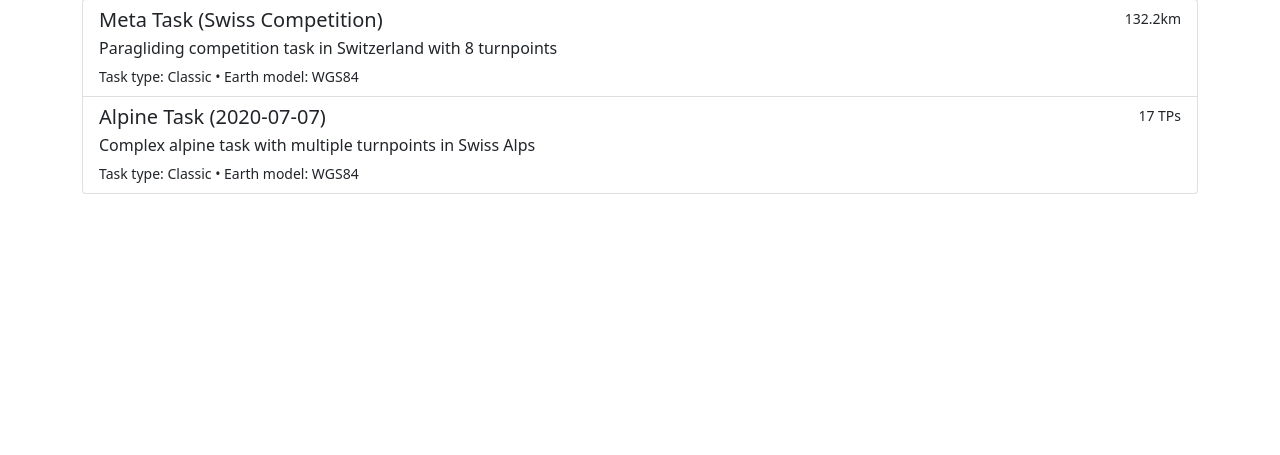
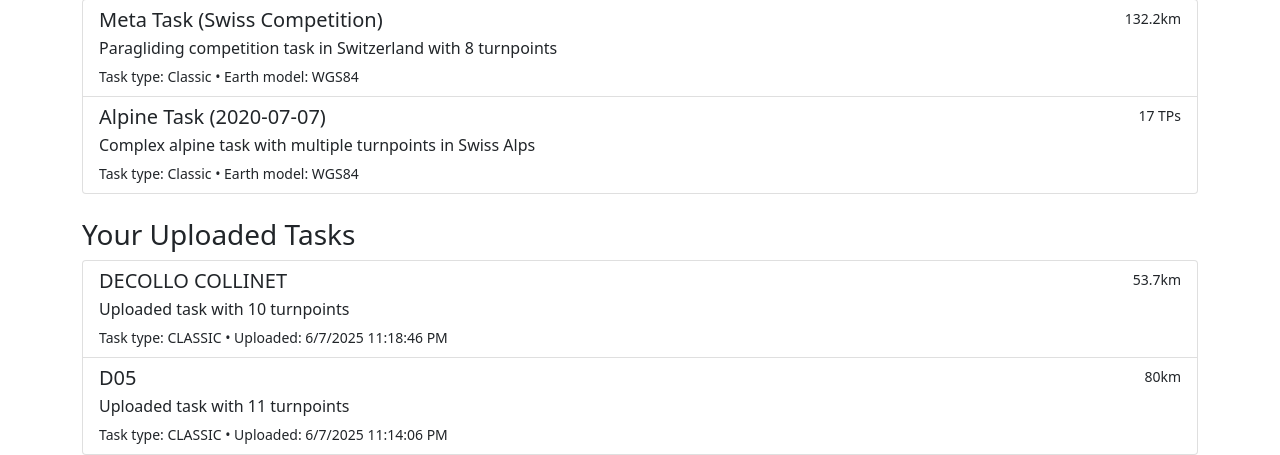
Before and after one commit to simonsteiner/pyxctsk, a Flask app: page / in a window 1280 px wide. Shown: the part 425-880 px from the top of the page. Before the commit the page ends 619 px from the top, so only its background shows below. Run offline with Flask 2, Linux system fonts and the light colour scheme; some libraries are stand-ins or nearby versions.

Commit message:
feat: Add functionality for saving and listing uploaded tasks with metadata

```diff
--- a/src/xctrack_web/app.py
+++ b/src/xctrack_web/app.py
@@ -1,6 +1,8 @@
 """Flask web application for XCTrack task visualization."""
 
 import base64
+import json
+from datetime import datetime
 from io import BytesIO
 from pathlib import Path
 from typing import Optional, Dict, Any
@@ -46,6 +48,14 @@ class XCTrackWebApp:
         else:
             # Default to tests directory in the parent project
             self.task_directory = Path(__file__).parent.parent.parent / 'tests'
+
+        # Directory for saved uploaded tasks
+        self.saved_tasks_dir = Path(__file__).parent / 'static' / 'saved_tasks'
+        self.saved_tasks_dir.mkdir(parents=True, exist_ok=True)
+
+        # Directory for saved task metadata
+        self.saved_tasks_metadata_dir = Path(__file__).parent / 'static' / 'saved_tasks_metadata'
+        self.saved_tasks_metadata_dir.mkdir(parents=True, exist_ok=True)
 
         self.setup_routes()
 
@@ -128,8 +138,49 @@ class XCTrackWebApp:
                 # Parse the uploaded task
                 task_data = file.read()
                 task = parse_task(task_data)
+                task_dict = self._task_to_dict(task)
 
-                return jsonify(self._task_to_dict(task))
+                # Generate a unique filename based on timestamp and original filename
+                timestamp = datetime.now().strftime('%Y%m%d_%H%M%S')
+                original_filename = file.filename
+                if original_filename.endswith('.xctsk'):
+                    base_name = original_filename[:-6]  # Remove .xctsk extension
+                else:
+                    base_name = original_filename
+
+                # Clean the filename
+                clean_name = "".join(c for c in base_name if c.isalnum() or c in (' ', '-', '_')).rstrip()
+                if not clean_name:
+                    clean_name = "uploaded_task"
+
+                saved_filename = f"{timestamp}_{clean_name}.xctsk"
+                saved_file_path = self.saved_tasks_dir / saved_filename
+
+                # Save the original task file
+                with open(saved_file_path, 'wb') as f:
+                    f.write(task_data)
+
+                # Save task metadata for quick access
+                metadata = {
+                    'filename': saved_filename,
+                    'original_filename': original_filename,
+                    'upload_time': timestamp,
+                    'task_name': task_dict.get('turnpoints', [{}])[0].get('name', clean_name) if task_dict.get('turnpoints') else clean_name,
+                    'distance': task_dict['stats']['totalDistance'],
+                    'optimized_distance': task_dict['stats']['totalOptimizedDistance'],
+                    'turnpoint_count': task_dict['stats']['turnpointCount'],
+                    'task_type': task_dict['taskType']
+                }
+
+                metadata_file = self.saved_tasks_metadata_dir / f"{timestamp}_{clean_name}.json"
+                with open(metadata_file, 'w') as f:
+                    json.dump(metadata, f, indent=2)
+
+                # Add the saved file info to the response
+                task_dict['saved_as'] = saved_filename
+                task_dict['saved_timestamp'] = timestamp
+
+                return jsonify(task_dict)
             except Exception as e:
                 return jsonify({'error': str(e)}), 500
 
@@ -138,6 +189,8 @@ class XCTrackWebApp:
             """API endpoint to list available tasks."""
             try:
                 tasks = []
+
+                # Load sample tasks from tests directory
                 if self.task_directory.exists():
                     for task_file in self.task_directory.glob('*.xctsk'):
                         try:
@@ -154,13 +207,71 @@ class XCTrackWebApp:
                                 'savingsPercent': task_dict['stats']['optimizationSavingsPercent'],
                                 'turnpoints': task_dict['stats']['turnpointCount'],
                                 'cylinders': task_dict['stats']['cylinderCount'],
-                                'type': task_dict['taskType']
+                                'type': task_dict['taskType'],
+                                'source': 'sample'
                             })
                         except Exception:
                             continue
+
+                # Load saved tasks from metadata
+                saved_tasks = self._get_saved_tasks()
+                tasks.extend(saved_tasks)
+
                 return jsonify({'tasks': tasks})
             except Exception as e:
                 return jsonify({'error': str(e)}), 500
+
+        @self.app.route('/api/saved-tasks')
+        def api_list_saved_tasks():
+            """API endpoint to list only saved tasks."""
+            try:
+                saved_tasks = self._get_saved_tasks()
+                return jsonify({'tasks': saved_tasks})
+            except Exception as e:
+                return jsonify({'error': str(e)}), 500
+        @self.app.route('/api/task/saved/<filename>')
+        def api_get_saved_task(filename: str):
+            """API endpoint to get saved task data."""
+            try:
+                task_file = self.saved_tasks_dir / filename
+
+                if task_file.exists() and task_file.suffix == '.xctsk':
+                    with open(task_file, 'r') as f:
+                        task_data = f.read()
+                    task = parse_task(task_data)
+                    return jsonify(self._task_to_dict(task))
+                else:
+                    return jsonify({'error': 'Saved task not found'}), 404
+            except Exception as e:
+                return jsonify({'error': str(e)}), 500
+
+    def _get_saved_tasks(self):
+        """Get list of saved tasks from metadata files."""
+        saved_tasks = []
+
+        if self.saved_tasks_metadata_dir.exists():
+            for metadata_file in self.saved_tasks_metadata_dir.glob('*.json'):
+                try:
+                    with open(metadata_file, 'r') as f:
+                        metadata = json.load(f)
+
+                    saved_tasks.append({
+                        'code': metadata['filename'],
+                        'name': metadata.get('task_name', metadata['original_filename']),
+                        'distance': metadata['distance'],
+                        'optimizedDistance': metadata['optimized_distance'],
+                        'turnpoints': metadata['turnpoint_count'],
+                        'type': metadata['task_type'],
+                        'source': 'uploaded',
+                        'upload_time': metadata['upload_time'],
+                        'original_filename': metadata['original_filename']
+                    })
+                except Exception:
+                    continue
+
+        # Sort by upload time (newest first)
+        saved_tasks.sort(key=lambda x: x['upload_time'], reverse=True)
+        return saved_tasks
 
     def _find_task_file(self, task_code: str) -> Optional[Path]:
         """Find a task file by code."""
--- /dev/null
+++ b/src/xctrack_web/static/saved_tasks_metadata/20250607_231406_task_2025-05-24.json
@@ -0,0 +1,10 @@
+{
+  "filename": "20250607_231406_task_2025-05-24.xctsk",
+  "original_filename": "task_2025-05-24.xctsk",
+  "upload_time": "20250607_231406",
+  "task_name": "D05",
+  "distance": 80.0,
+  "optimized_distance": 49.9,
+  "turnpoint_count": 11,
+  "task_type": "CLASSIC"
+}
--- /dev/null
+++ b/src/xctrack_web/static/saved_tasks_metadata/20250607_231846_task_2025-05-18.json
@@ -0,0 +1,10 @@
+{
+  "filename": "20250607_231846_task_2025-05-18.xctsk",
+  "original_filename": "task_2025-05-18.xctsk",
+  "upload_time": "20250607_231846",
+  "task_name": "DECOLLO COLLINET",
+  "distance": 53.7,
+  "optimized_distance": 35.3,
+  "turnpoint_count": 10,
+  "task_type": "CLASSIC"
+}
--- a/src/xctrack_web/templates/index.html
+++ b/src/xctrack_web/templates/index.html
@@ -85,7 +85,7 @@
         <div class="row">
             <div class="col-md-12">
                 <h3>Sample Tasks</h3>
-                <div class="list-group">
+                <div class="list-group" id="sampleTasksList">
                     <a href="/task/meta" class="list-group-item list-group-item-action">
                         <div class="d-flex w-100 justify-content-between">
                             <h5 class="mb-1">Meta Task (Swiss Competition)</h5>
@@ -102,6 +102,16 @@
                         <p class="mb-1">Complex alpine task with multiple turnpoints in Swiss Alps</p>
                         <small>Task type: Classic • Earth model: WGS84</small>
                     </a>
+                </div>
+            </div>
+        </div>
+
+        <!-- Uploaded Tasks Section -->
+        <div class="row mt-4" id="uploadedTasksSection" style="display: none;">
+            <div class="col-md-12">
+                <h3>Your Uploaded Tasks</h3>
+                <div class="list-group" id="uploadedTasksList">
+                    <!-- Uploaded tasks will be loaded here -->
                 </div>
             </div>
         </div>
@@ -123,6 +133,11 @@
         const fileInput = document.getElementById('fileInput');
         const taskDisplay = document.getElementById('taskDisplay');
         const taskContent = document.getElementById('taskContent');
+
+        // Load saved tasks on page load
+        document.addEventListener('DOMContentLoaded', function() {
+            loadSavedTasks();
+        });
 
         uploadArea.addEventListener('click', () => fileInput.click());
         uploadArea.addEventListener('dragover', (e) => {
@@ -161,6 +176,8 @@
                     alert('Error: ' + data.error);
                 } else {
                     displayTask(data);
+                    // Refresh the saved tasks list after successful upload
+                    loadSavedTasks();
                 }
             })
             .catch(error => {
@@ -354,6 +371,76 @@
         function downloadKML() {
             alert('KML download functionality to be implemented');
         }
+
+        function loadSavedTasks() {
+            fetch('/api/saved-tasks')
+                .then(response => response.json())
+                .then(data => {
+                    if (!data.error && data.tasks && data.tasks.length > 0) {
+                        displaySavedTasks(data.tasks);
+                    } else {
+                        // Hide the uploaded tasks section if no tasks
+                        document.getElementById('uploadedTasksSection').style.display = 'none';
+                    }
+                })
+                .catch(error => {
+                    console.error('Error loading saved tasks:', error);
+                });
+        }
+
+        function displaySavedTasks(tasks) {
+            const uploadedTasksList = document.getElementById('uploadedTasksList');
+            const uploadedTasksSection = document.getElementById('uploadedTasksSection');
+
+            uploadedTasksList.innerHTML = '';
+
+            tasks.forEach(task => {
+                const taskElement = document.createElement('a');
+                taskElement.href = '#';
+                taskElement.className = 'list-group-item list-group-item-action';
+                taskElement.onclick = (e) => {
+                    e.preventDefault();
+                    loadSavedTask(task.code);
+                };
+
+                const uploadDate = new Date(
+                    task.upload_time.substring(0, 4) + '-' +
+                    task.upload_time.substring(4, 6) + '-' +
+                    task.upload_time.substring(6, 8) + 'T' +
+                    task.upload_time.substring(9, 11) + ':' +
+                    task.upload_time.substring(11, 13) + ':' +
+                    task.upload_time.substring(13, 15)
+                );
+
+                taskElement.innerHTML = `
+                    <div class="d-flex w-100 justify-content-between">
+                        <h5 class="mb-1">${task.name}</h5>
+                        <small>${task.distance}km</small>
+                    </div>
+                    <p class="mb-1">Uploaded task with ${task.turnpoints} turnpoints</p>
+                    <small>Task type: ${task.type} • Uploaded: ${uploadDate.toLocaleDateString()} ${uploadDate.toLocaleTimeString()}</small>
+                `;
+
+                uploadedTasksList.appendChild(taskElement);
+            });
+
+            uploadedTasksSection.style.display = 'block';
+        }
+
+        function loadSavedTask(filename) {
+            fetch(`/api/task/saved/${filename}`)
+                .then(response => response.json())
+                .then(data => {
+                    if (data.error) {
+                        alert('Error loading task: ' + data.error);
+                    } else {
+                        displayTask(data);
+                    }
+                })
+                .catch(error => {
+                    alert('Error loading task: ' + error);
+                });
+        }
     </script>
 </body>
 </html>
```
Also changed, not shown: 2 other files.
